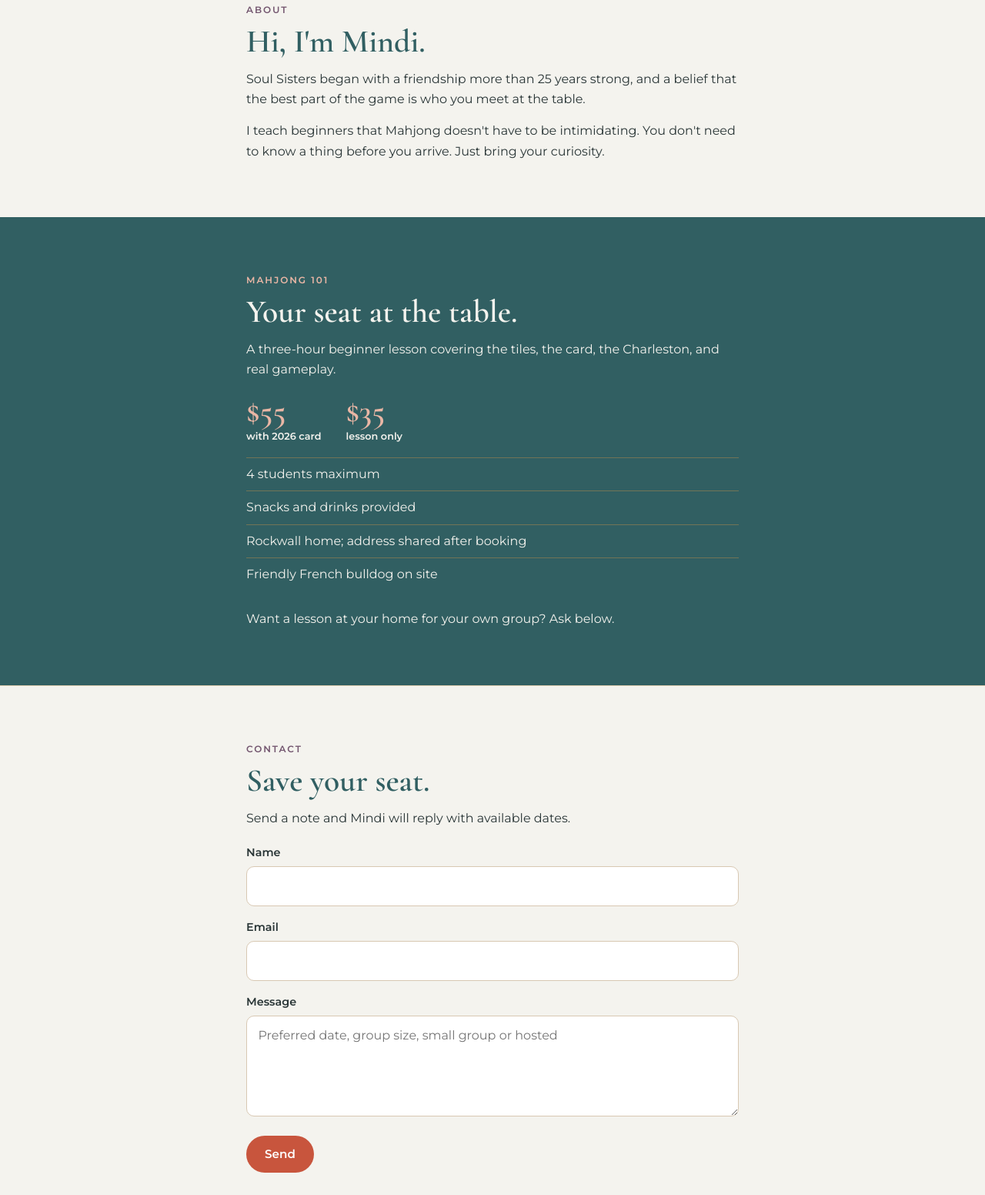
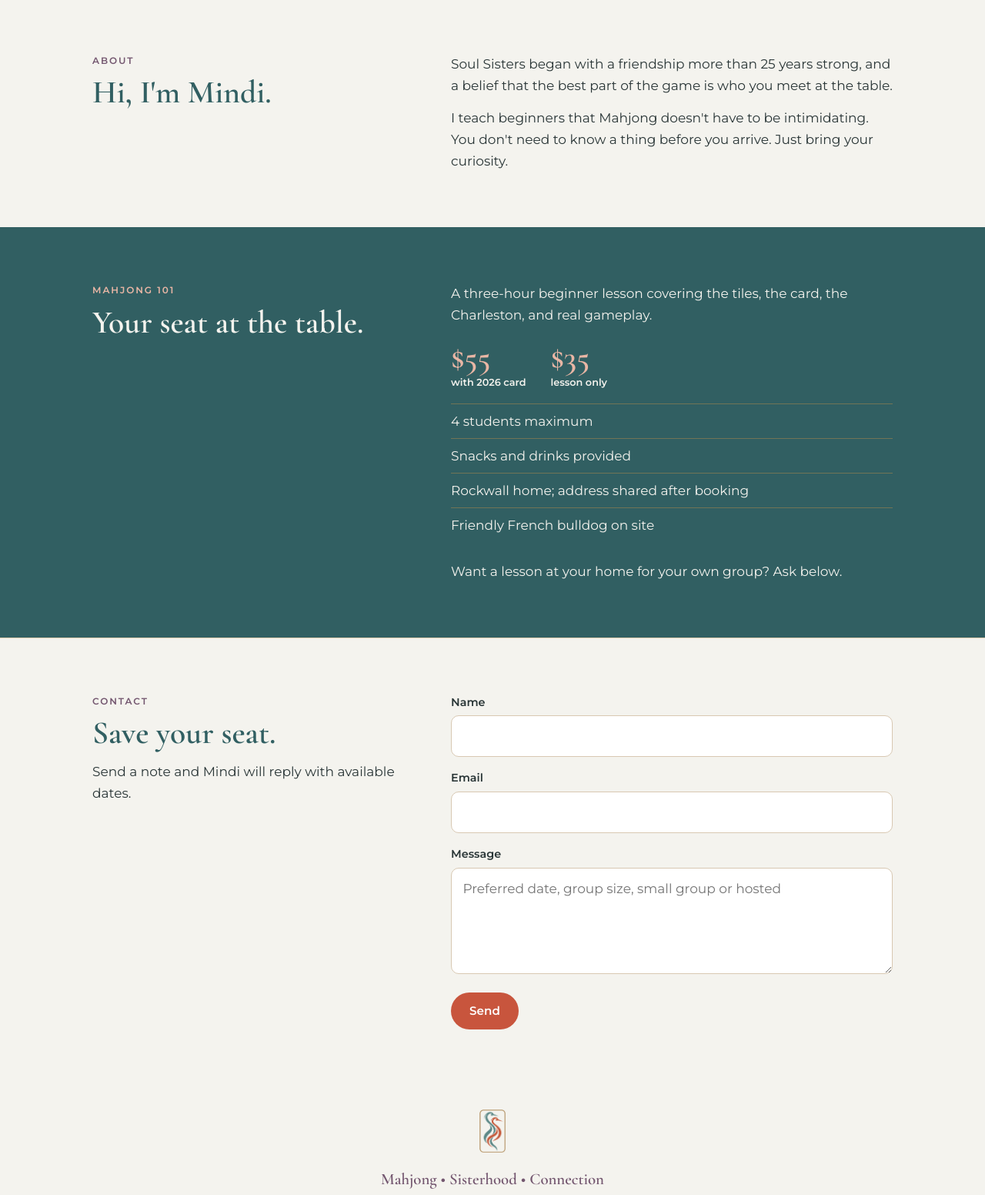
Before and after one commit to Cornwallace-GH/Soul-Sisters-Mahjong-Simple, a plain HTML site: page index.html in a window 1280 px wide. Shown: the part 605-2157 px from the top of the page at 77% size. Drawn offline with nearby package versions, Linux system fonts and the light colour scheme.

Commit message:
Format for desktop and mobile: two-column desktop layout, readable line length
Co-Authored-By: Claude Opus 5.5 <noreply@anthropic.com>
Claude-Session: https://claude.ai/code/session_01VxrBuG9jZ5eH5Rh42hCwS2

```diff
--- a/index.html
+++ b/index.html
@@ -18,9 +18,10 @@ h1,h2{font-family:var(--serif);font-weight:600;color:var(--teal);line-height:1.1
 h1{font-size:2.6rem}
 h2{font-size:2rem;margin-bottom:.75rem}
 p+p{margin-top:.9rem}
+main p{max-width:65ch}
 em{color:var(--terracotta)}
 :focus-visible{outline:3px solid var(--terracotta);outline-offset:3px}
-.wrap{max-width:680px;margin:0 auto;padding:0 1.25rem}
+.wrap{max-width:1080px;margin:0 auto;padding:0 1.25rem}
 .label{display:block;font-size:.75rem;font-weight:600;letter-spacing:.16em;text-transform:uppercase;color:var(--plum);margin-bottom:.6rem}
 .btn{display:inline-flex;align-items:center;justify-content:center;min-height:48px;padding:.75rem 1.5rem;border-radius:999px;border:0;background:var(--terracotta);color:#fff;font:600 .95rem var(--sans);text-decoration:none;cursor:pointer}
 .btn:hover{background:#b04732}
@@ -36,6 +37,7 @@ header .btn{min-height:44px;padding:.5rem 1.1rem;font-size:.85rem}
 .hero .wave{position:absolute;top:0;right:0;width:70%;max-width:520px;z-index:0}
 .hero .wrap{position:relative;z-index:1}
 .hero p{margin:1rem 0 1.5rem;font-size:1.05rem}
+.hero h1,.hero p{max-width:34rem}
 
 section{padding:3rem 0;border-top:1px solid rgba(178,138,74,.4)}
 .lesson{background:var(--teal);color:var(--cream);border-top:0}
@@ -48,6 +50,7 @@ section{padding:3rem 0;border-top:1px solid rgba(178,138,74,.4)}
 .lesson li{padding:.5rem 0;border-top:1px solid rgba(178,138,74,.5)}
 
 form{display:grid;gap:1rem;margin-top:1.25rem}
+@media (min-width:900px){form{margin-top:0}}
 label{display:block;font-weight:600;font-size:.9rem;margin-bottom:.3rem}
 input,textarea{width:100%;font:inherit;padding:.75rem .9rem;min-height:48px;border:1.5px solid var(--sand);border-radius:10px;background:#fff;color:var(--ink)}
 input:focus,textarea:focus{border-color:var(--teal);outline:none;box-shadow:0 0 0 3px rgba(49,95,98,.2)}
@@ -57,7 +60,8 @@ form .btn{justify-self:start}
 footer{text-align:center;padding:2rem 1.25rem;font-size:.85rem;color:#53605f}
 footer .tag{font-family:var(--serif);font-size:1.3rem;color:var(--plum);margin-bottom:.25rem}
 
-@media (min-width:760px){.brand-word{height:42px}h1{font-size:3.75rem}h2{font-size:2.6rem}.hero{padding:5rem 0 4.5rem}section{padding:4.5rem 0}}
+@media (min-width:900px){.two{display:grid;grid-template-columns:5fr 7fr;gap:3.5rem;align-items:start}.two h2{margin-bottom:0}}
+@media (min-width:760px){body{font-size:17px}.brand-word{height:42px}h1{font-size:3.75rem}h2{font-size:2.6rem}.hero{padding:5rem 0 4.5rem}section{padding:4.5rem 0}}
 </style>
 </head>
 <body>
@@ -84,17 +88,22 @@ footer .tag{font-family:var(--serif);font-size:1.3rem;color:var(--plum);margin-b
 
 <section>
   <div class="wrap">
+    <div class="two"><div>
     <span class="label">About</span>
     <h2>Hi, I'm Mindi.</h2>
+    </div><div>
     <p>Soul Sisters began with a friendship more than 25 years strong, and a belief that the best part of the game is who you meet at the table.</p>
     <p>I teach beginners that Mahjong doesn't have to be intimidating. You don't need to know a thing before you arrive. Just bring your curiosity.</p>
+    </div></div>
   </div>
 </section>
 
 <section class="lesson">
   <div class="wrap">
+    <div class="two"><div>
     <span class="label">Mahjong 101</span>
     <h2>Your seat at the table.</h2>
+    </div><div>
     <p>A three-hour beginner lesson covering the tiles, the card, the Charleston, and real gameplay.</p>
     <div class="prices">
       <div class="price">$55<small>with 2026 card</small></div>
@@ -107,14 +116,17 @@ footer .tag{font-family:var(--serif);font-size:1.3rem;color:var(--plum);margin-b
       <li>Friendly French bulldog on site</li>
     </ul>
     <p>Want a lesson at your home for your own group? Ask below.</p>
+    </div></div>
   </div>
 </section>
 
 <section id="contact">
   <div class="wrap">
+    <div class="two"><div>
     <span class="label">Contact</span>
     <h2>Save your seat.</h2>
-    <p>Send a note and Mindi will reply with available dates.</p>
+    <p style="margin-top:.75rem">Send a note and Mindi will reply with available dates.</p>
+    </div><div>
     <form id="form" novalidate>
       <div><label for="f-name">Name</label><input id="f-name" name="name" autocomplete="name"></div>
       <div><label for="f-email">Email</label><input id="f-email" name="email" type="email" autocomplete="email"></div>
@@ -122,6 +134,7 @@ footer .tag{font-family:var(--serif);font-size:1.3rem;color:var(--plum);margin-b
       <button class="btn" type="submit">Send</button>
       <div id="form-msg" role="status"></div>
     </form>
+    </div></div>
   </div>
 </section>
 </main>
```
